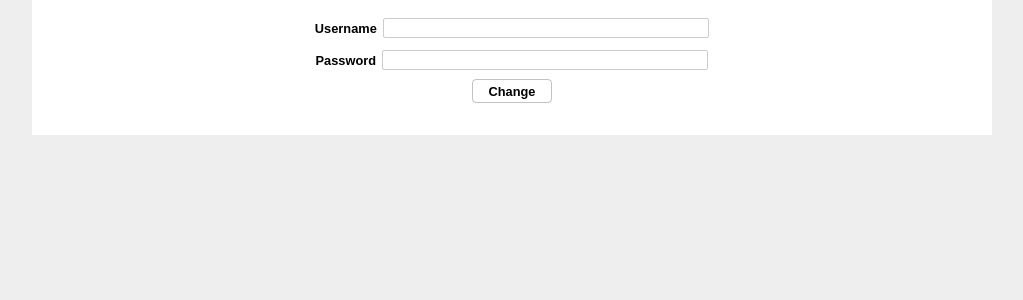
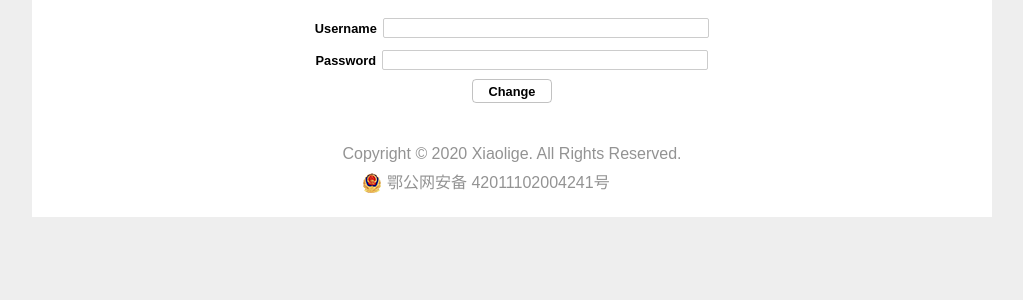
Before and after one commit to kason66/HelloWorld, a Flask app: page /auth/forget in a window 1280 px wide. Shown: the part 91-391 px from the top of the page, without its empty margins (128-1151 px from the left). Run offline with Flask 2, Linux system fonts and the light colour scheme.

Commit message:
增加公安网络安全备案号及版权申明

```diff
--- a/FlaskDemo/flaskr/templates/base.html
+++ b/FlaskDemo/flaskr/templates/base.html
@@ -32,5 +32,16 @@
             {% block content %}{% endblock %}
         </section>
     </body>
+    <div style="width:fit-content; margin:10px auto 0px; color:#939393;">Copyright &copy; 2020
+        <script>new Date().getFullYear()>2020&&document.write("-"+new Date().getFullYear());</script>
+        Xiaolige. All Rights Reserved.
+    </div>
+    <div style="width:300px;margin:0 auto; padding:10px 0 20px;">
+    <a target="_blank" href="http://www.beian.gov.cn/portal/registerSystemInfo?recordcode=42011102004241"
+       style="display:inline-block;text-decoration:none;height:20px;line-height:20px;">
+        <img src="{{ url_for('static', filename='备案图标.png') }}" style="float:left;"/>
+        <p style="float:left;height:20px;line-height:20px;margin: 0px 0px 0px 5px; color:#939393;">鄂公网安备 42011102004241号</p>
+    </a>
+</div>
 {%- block myScript %}{%- endblock -%}
 </html>
```
Also changed, not shown: FlaskDemo/flaskr/static/备案图标.png (added).
